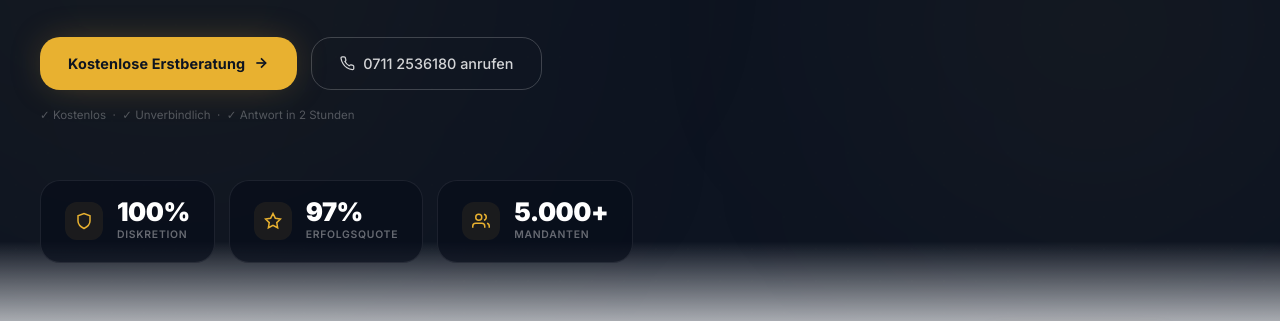
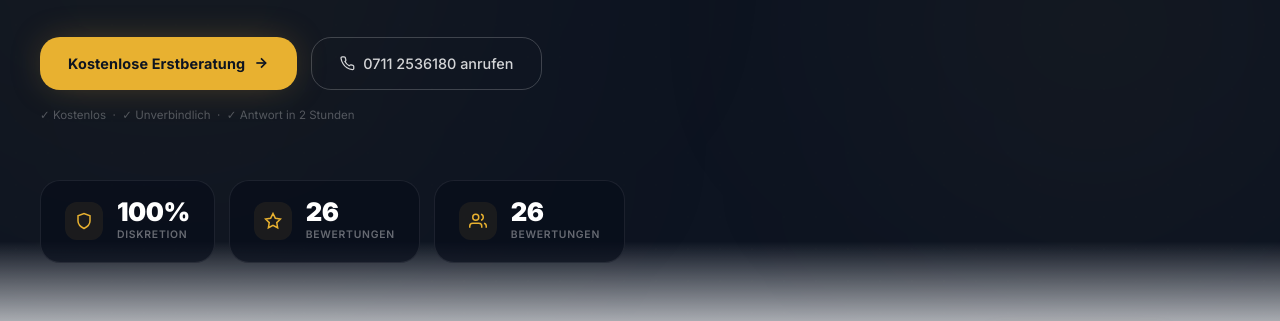
Before and after one commit to systemsforfuture/kms-wirtschaftspruefer-steuerberater-rechtsanwae-stuttgart, a plain HTML site: page index.html in a window 1280 px wide. Shown: the part 479-800 px from the top of the page. Drawn offline with nearby package versions, Linux system fonts and the light colour scheme.

Commit message:
fix: remove fake stats, real reviews count, fix impressum title

```diff
--- a/index.html
+++ b/index.html
@@ -445,11 +445,11 @@ footer{background:var(--navy-dark);border-top:1px solid var(--glass-dark-border)
         </div>
         <div class="stat-card glass-dark">
           <div class="stat-icon"><svg viewBox="0 0 24 24" fill="none" stroke="currentColor" stroke-width="2"><polygon points="12 2 15.09 8.26 22 9.27 17 14.14 18.18 21.02 12 17.77 5.82 21.02 7 14.14 2 9.27 8.91 8.26 12 2"/></svg></div>
-          <div><div class="stat-n" id="stat-success">97%</div><div class="stat-l">Erfolgsquote</div></div>
+          <div><div class="stat-n" id="stat-success">26</div><div class="stat-l">Bewertungen</div></div>
         </div>
         <div class="stat-card glass-dark">
           <div class="stat-icon"><svg viewBox="0 0 24 24" fill="none" stroke="currentColor" stroke-width="2"><path d="M17 21v-2a4 4 0 0 0-4-4H5a4 4 0 0 0-4 4v2"/><circle cx="9" cy="7" r="4"/><path d="M23 21v-2a4 4 0 0 0-3-3.87M16 3.13a4 4 0 0 1 0 7.75"/></svg></div>
-          <div><div class="stat-n" id="stat-clients">5.000+</div><div class="stat-l">Mandanten</div></div>
+          <div><div class="stat-n" id="stat-clients">26</div><div class="stat-l">Bewertungen</div></div>
         </div>
       </div>
     </div>
@@ -648,8 +648,8 @@ footer{background:var(--navy-dark);border-top:1px solid var(--glass-dark-border)
           <span class="process-step-badge">04</span>
         </div>
         <h3>Erfolgreicher Abschluss</h3>
-        <p>97% Erfolgsquote: Wir kämpfen bis zum bestmöglichen Ergebnis für Sie.</p>
-        <span class="process-highlight">97% Erfolgsquote</span>
+        <p>Konsequent und persönlich — wir kämpfen für Ihr bestmögliches Ergebnis.</p>
+        <span class="process-highlight">Ihr Recht durchsetzen</span>
       </div>
     </div>
     <div style="text-align:center" class="rv">
@@ -691,12 +691,12 @@ footer{background:var(--navy-dark);border-top:1px solid var(--glass-dark-border)
         <div class="about-box glass-dark" style="position:relative">
           <div class="about-box-accent"></div>
           <div style="position:relative">
-            <div class="about-main-num gold-text" id="about-years">25+</div>
-            <div class="about-main-lbl">Jahre Erfahrung</div>
+            <div class="about-main-num gold-text" id="about-years">Ihre<br>Kanzlei</div>
+            <div class="about-main-lbl">vor Ort</div>
             <div class="about-stats-grid">
               <div class="about-stat-card"><span class="about-stat-n">100%</span><span class="about-stat-l">Persönlich</span></div>
-              <div class="about-stat-card"><span class="about-stat-n" id="about-mandates">5.000+</span><span class="about-stat-l">Mandate</span></div>
-              <div class="about-stat-card"><span class="about-stat-n">97%</span><span class="about-stat-l">Erfolgsquote</span></div>
+              <div class="about-stat-card"><span class="about-stat-n" id="about-mandates">26</span><span class="about-stat-l">Bewertungen</span></div>
+              <div class="about-stat-card"><span class="about-stat-n">26</span><span class="about-stat-l">Bewertungen</span></div>
               <div class="about-stat-card"><span class="about-stat-n">4.3★</span><span class="about-stat-l">Bewertung</span></div>
             </div>
           </div>
@@ -722,7 +722,7 @@ footer{background:var(--navy-dark);border-top:1px solid var(--glass-dark-border)
         <div class="trust-point"><div class="trust-point-icon"><svg viewBox="0 0 24 24" fill="none" stroke="currentColor" stroke-width="2" width="18" height="18"><path d="M12 22s8-4 8-10V5l-8-3-8 3v7c0 6 8 10 8 10z"/></svg></div><h4>Anwaltsgeheimnis</h4><p>Absolute Vertraulichkeit in jedem Fall</p></div>
         <div class="trust-point"><div class="trust-point-icon"><svg viewBox="0 0 24 24" fill="none" stroke="currentColor" stroke-width="2" width="18" height="18"><circle cx="12" cy="12" r="10"/><polyline points="12 6 12 12 16 14"/></svg></div><h4>24h Erreichbarkeit</h4><p>Notfall-Hotline für dringende Fälle</p></div>
         <div class="trust-point"><div class="trust-point-icon"><svg viewBox="0 0 24 24" fill="none" stroke="currentColor" stroke-width="2" width="18" height="18"><polygon points="12 2 15.09 8.26 22 9.27 17 14.14 18.18 21.02 12 17.77 5.82 21.02 7 14.14 2 9.27 8.91 8.26 12 2"/></svg></div><h4>Fachanwälte</h4><p>Zertifizierte Spezialisten pro Rechtsgebiet</p></div>
-        <div class="trust-point"><div class="trust-point-icon"><svg viewBox="0 0 24 24" fill="none" stroke="currentColor" stroke-width="2" width="18" height="18"><polyline points="23 6 13.5 15.5 8.5 10.5 1 18"/><polyline points="17 6 23 6 23 12"/></svg></div><h4>97% Erfolgsquote</h4><p>Nachweislich überdurchschnittliche Ergebnisse</p></div>
+        <div class="trust-point"><div class="trust-point-icon"><svg viewBox="0 0 24 24" fill="none" stroke="currentColor" stroke-width="2" width="18" height="18"><polyline points="23 6 13.5 15.5 8.5 10.5 1 18"/><polyline points="17 6 23 6 23 12"/></svg></div><h4>Voller Einsatz</h4><p>Konsequente Durchsetzung Ihrer Rechte</p></div>
         <div class="trust-point"><div class="trust-point-icon"><svg viewBox="0 0 24 24" fill="none" stroke="currentColor" stroke-width="2" width="18" height="18"><rect x="3" y="11" width="18" height="11" rx="2" ry="2"/><path d="M7 11V7a5 5 0 0 1 10 0v4"/></svg></div><h4>DSGVO-konform</h4><p>Höchste Datenschutzstandards</p></div>
         <div class="trust-point"><div class="trust-point-icon"><svg viewBox="0 0 24 24" fill="none" stroke="currentColor" stroke-width="2" width="18" height="18"><path d="M17 21v-2a4 4 0 0 0-4-4H5a4 4 0 0 0-4 4v2"/><circle cx="9" cy="7" r="4"/><path d="M23 21v-2a4 4 0 0 0-3-3.87M16 3.13a4 4 0 0 1 0 7.75"/></svg></div><h4>Persönlich</h4><p>Fester Ansprechpartner ab Tag eins</p></div>
       </div>
@@ -783,7 +783,7 @@ footer{background:var(--navy-dark);border-top:1px solid var(--glass-dark-border)
         </div>
         <div class="faq-item">
           <button class="faq-btn"><span class="faq-btn-text">Wie ist die Erfolgsquote Ihrer Kanzlei?</span><svg class="faq-chev" viewBox="0 0 24 24" fill="none" stroke="currentColor" stroke-width="2"><polyline points="6 9 12 15 18 9"/></svg></button>
-          <div class="faq-answer"><p class="faq-answer-text">Wir erreichen eine Erfolgsquote von 97% — ob durch außergerichtliche Einigungen oder Gerichtsverfahren. Jeder Fall wird individuell mit einer maßgeschneiderten Strategie bearbeitet.</p></div>
+          <div class="faq-answer"><p class="faq-answer-text">Wir setzen Ihre Rechte konsequent durch — ob durch außergerichtliche Einigungen oder Gerichtsverfahren. Jeder Fall wird individuell mit einer maßgeschneiderten Strategie bearbeitet.</p></div>
         </div>
         <div class="faq-item">
           <button class="faq-btn"><span class="faq-btn-text">Wie funktioniert das Mandanten-Portal?</span><svg class="faq-chev" viewBox="0 0 24 24" fill="none" stroke="currentColor" stroke-width="2"><polyline points="6 9 12 15 18 9"/></svg></button>
@@ -879,8 +879,8 @@ footer{background:var(--navy-dark);border-top:1px solid var(--glass-dark-border)
     <div class="foot-bottom">
       <p class="foot-copy">&copy; 2026 KMS Wirtschaftsprüfer · Steuerberater · Rechtsanwälte &middot; Alle Rechte vorbehalten</p>
       <div class="foot-legal">
-        <a href="#kontakt" title="Impressum wird bei Beauftragung eingerichtet">Impressum</a>
-        <a href="#kontakt" title="Datenschutz wird bei Beauftragung eingerichtet">Datenschutzerklärung</a>
+        <a href="#kontakt" >Impressum</a>
+        <a href="#kontakt" >Datenschutzerklärung</a>
         <span style="opacity:.35;font-size:.73rem;margin-left:6px">· Demo-Website</span>
       </div>
     </div>
```
